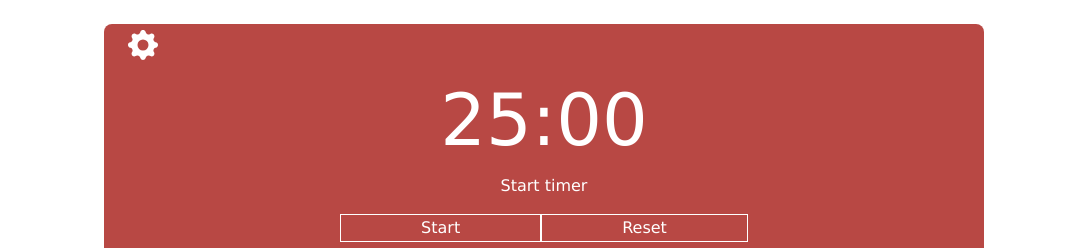
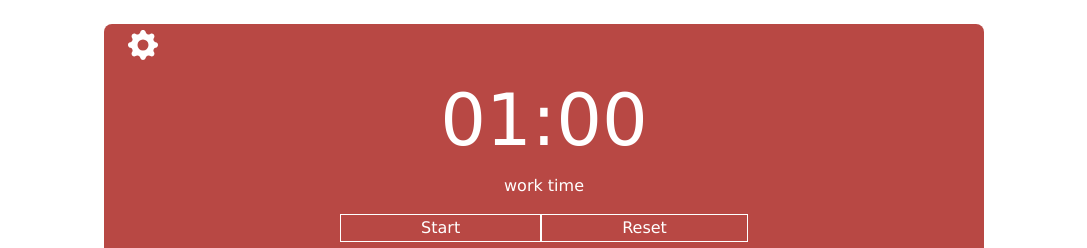
Before and after one commit to Pannonians/learning-js, a React (Create React App) app in the folder public/pomodoro-react-app/: page / in a window 1280 px wide. Shown: the top 248 px of the page, without its empty margins (96-1183 px from the left). Built offline with nearby package versions, Linux system fonts and the light colour scheme.

Commit message:
Timer logic with short and long break

```diff
--- a/public/pomodoro-react-app/src/App.css
+++ b/public/pomodoro-react-app/src/App.css
@@ -274,11 +274,12 @@ body {
 
 .carousel-indicators [data-bs-target] {
   background-color: rgb(213, 213, 213);
-  z-index: -5;
+  z-index: 0;
 }
 
 .carousel-indicators .active {
   background-color: rgb(184, 72, 68);
+  z-index: 0;
 }
 
 .carousel-control-prev-icon {
@@ -287,7 +288,6 @@ body {
   background-size: 100%, 100%;
   background-image: none;
   margin-left: -250px;
-
 }
 
 .carousel-control-next-icon {
@@ -313,3 +313,11 @@ body {
   color: red;
   z-index: 1;
 }
+
+.carousel-control-prev{
+  z-index: 0;
+}
+
+.carousel-control-next {
+  z-index: 0;
+}
--- a/public/pomodoro-react-app/src/components/settings/popup.css
+++ b/public/pomodoro-react-app/src/components/settings/popup.css
@@ -1,5 +1,6 @@
 .preferences {
     position: relative;
+    z-index: 4;
 }
 
 .settings {
@@ -10,6 +11,7 @@
     padding-top: 2vh;
     padding-bottom: 2vh;
     box-shadow: 0 0 10px rgb(184, 72, 68);
+    z-index: 4;
 }
 
 .padding {
--- a/public/pomodoro-react-app/src/components/settings/settings.jsx
+++ b/public/pomodoro-react-app/src/components/settings/settings.jsx
@@ -115,7 +115,7 @@ function Settings() {
         duration: parseInt(reducerData[0].pomodoroDuration * 60),
         shortBreak: parseInt(reducerData[0].shortBreakDuration * 60),
         longBreak: parseInt(reducerData[0].longBreakDuration * 60),
-        longBreakDelay: parseInt(reducerData[0].longBreakDelay * 60),
+        longBreakDelay: parseInt(reducerData[0].longBreakDelay),
         autoPomodoros: reducerData[0].autostartPomodoros,
         autoBreaks: reducerData[0].autoStartBreaks,
       }),
--- a/public/pomodoro-react-app/src/components/state/settingsReducer.js
+++ b/public/pomodoro-react-app/src/components/state/settingsReducer.js
@@ -1,11 +1,11 @@
 import { createSlice } from "@reduxjs/toolkit";
 
 const initialState = {
-  duration: 1500,
-  shortBreak: 300,
-  longBreak: 900,
-  longBreakDelay: 4,
-  autoPomodoros: false,
+  duration: 60,
+  shortBreak: 120,
+  longBreak: 180,
+  longBreakDelay: 2,
+  autoPomodoros: true,
   autoBreaks: false,
 };
 
--- a/public/pomodoro-react-app/src/components/timer.jsx
+++ b/public/pomodoro-react-app/src/components/timer.jsx
@@ -4,61 +4,97 @@ import Settings from "./settings/settings";
 
 function Timer() {
   const pomodoro = useSelector((state) => state.settings.duration);
+  const shortBreak = useSelector((state) => state.settings.shortBreak);
+  const longBreak = useSelector((state) => state.settings.longBreak);
+  const longBreakDelay = useSelector((state) => state.settings.longBreakDelay);
+  const autoPomodoros = useSelector((state) => state.settings.autoPomodoros)
+  const autoBreaks = useSelector((state) => state.settings.autoBreaks)
+  const [countPomodoros, setCountPomodoros] = useState(1);
+  const [isLongBrake, setIsLongBrake] = useState(false);
+
+  const [isWork, setIsWork] = useState(true);
   const dataFromStorage = localStorage.getItem("timeLeft");
   const [time, setTime] = useState(
     dataFromStorage ? dataFromStorage : pomodoro
   );
+  const [isActive, setIsActive] = useState(false);
 
-  const [isActive, setIsActive] = useState(false);
-  const [displayMessage, setDisplayMessage] = useState("Start timer");
+  const savedSchemes = JSON.parse(localStorage.getItem("allSchemes"));
+  const activeScheme = savedSchemes ? savedSchemes.find((item) => item.isActive) : ''
 
   const getTime = () => {
     const timeFromLocalStorage = localStorage.getItem("timeLeft");
     if (timeFromLocalStorage > 0) {
       const minutes = Math.floor(timeFromLocalStorage / 60);
       const seconds = timeFromLocalStorage - minutes * 60;
-      return `${minutes < 10 ? "0" + minutes : minutes}:${
-        seconds < 10 ? "0" + seconds : seconds
-      }`;
-    } else {
-      const minutes = pomodoro / 60;
-      const seconds = pomodoro - minutes * 60;
-      return `${minutes < 10 ? "0" + minutes : minutes}:${
-        seconds < 10 ? "0" + seconds : seconds
-      }`;
-    }
+      return `${minutes < 10 ? "0" + minutes : minutes}:${seconds < 10 ? "0" + seconds : seconds
+        }`;
+    } else
+      if (isWork) {
+        localStorage.setItem("timeLeft", activeScheme ? (activeScheme.pomodoroDuration * 60) : pomodoro)
+        const minutes = activeScheme ? (activeScheme.pomodoroDuration * 60) : pomodoro / 60;
+        const seconds = activeScheme ? (activeScheme.pomodoroDuration * 60 - minutes) : (pomodoro - minutes * 60);
+        return `${minutes < 10 ? "0" + minutes : minutes}:${seconds < 10 ? "0" + seconds : seconds
+          }`;
+      } else {
+        if (isLongBrake) {
+          localStorage.setItem("timeLeft", activeScheme ? (activeScheme.longBreakDuration * 60) : longBreak)
+          const minutes = activeScheme ? (activeScheme.longBreakDuration * 60) : longBreak / 60;
+          const seconds = activeScheme ? (activeScheme.longBreakDuration * 60 - minutes) : (longBreak - minutes) * 60;
+          return `${minutes < 10 ? "0" + minutes : minutes}:${seconds < 10 ? "0" + seconds : seconds
+            }`;
+        } else {
+          localStorage.setItem("timeLeft", activeScheme ? (activeScheme.shortBreakDuration * 60) : shortBreak)
+          const minutes = activeScheme ? (activeScheme.shortBreakDuration * 60) : shortBreak / 60;
+          const seconds = activeScheme ? (activeScheme.shortBreakDuration * 60 - minutes) : (shortBreak - minutes) * 60;
+          return `${minutes < 10 ? "0" + minutes : minutes}:${seconds < 10 ? "0" + seconds : seconds
+            }`;
+        }
+      }
   };
 
   const startTimer = () => {
     setTime(localStorage.getItem("timeLeft"));
     setIsActive(!isActive);
-    setDisplayMessage(!isActive ? "Ticking" : "Pause");
   };
 
   const resetTimer = () => {
-    const savedSchemes = localStorage.getItem("allSchemes");
-    const resetTime = savedSchemes
-      ? parseInt(
-          JSON.parse(savedSchemes).filter((item) => item.isActive)[0]
-            .pomodoroDuration
-        ) * 60
-      : pomodoro;
+    const resetTime = isWork ? (activeScheme ? activeScheme.pomodoroDuration * 60 : pomodoro) : (isLongBrake ? activeScheme ? activeScheme.longBreakDuration * 60 : longBreak : activeScheme ? activeScheme.shortBreakDuration * 60 : shortBreak);
     localStorage.setItem("timeLeft", resetTime);
     setTime(resetTime);
     setIsActive(false);
-    setDisplayMessage(isActive ? "Ticking" : "Start timer");
   };
 
+  useEffect(() => {
+    if (!isActive) return;
+    if (isWork && time === 0) {
+      setIsWork((prevState) => !prevState);
+      setIsActive(false);
+      setCountPomodoros(countPomodoros + 1);
+      const longBrakeNumber = activeScheme ? (+activeScheme.longBreakDelay) : (longBreakDelay)
+      setIsLongBrake(countPomodoros === longBrakeNumber);
+    } else {
+      if (isLongBrake && time === 0) {
+        setIsWork((prevState) => !prevState);
+        setIsActive(false);
+        setIsLongBrake(false);
+        setCountPomodoros(1);
+      } else {
+        if (time === 0) {
+          setIsWork((prevState) => !prevState);
+          setIsActive(false);
+        }
+      }
+    }
+    const timeOut = setTimeout(() => {
+      setTime((prevState) => prevState - 1);
+    }, 10);
+    return () => {
+      clearTimeout(timeOut);
+    }
+  }, [time, isActive, countPomodoros, isWork, isLongBrake, longBreakDelay]);
+
   useEffect(() => localStorage.setItem("timeLeft", time), [time]);
-
-  useEffect(() => {
-    if (time > 0 && isActive) {
-      const interval = setInterval(() => {
-        setTime(time - 1);
-      }, 1000);
-      return () => clearInterval(interval);
-    }
-  }, [time, isActive]);
 
   return (
     <div className="col-sm-12">
@@ -77,7 +113,7 @@ function Timer() {
           {" "}
           <div className="col-sm-12 center message">
             {" "}
-            <p>{displayMessage}</p>{" "}
+            <p>{isWork ? "work time" : "pause time"}</p>{" "}
           </div>{" "}
         </div>{" "}
         <div className="row">
--- a/public/pomodoro-react-app/src/components/todo.jsx
+++ b/public/pomodoro-react-app/src/components/todo.jsx
@@ -12,6 +12,7 @@ function Todo() {
         dateTime: "",
         pomodoros: ""
     })
+
     const [todos, setTodos] = useState(() => {
         const savedTodos = localStorage.getItem("todos")
         if (savedTodos) {
```
